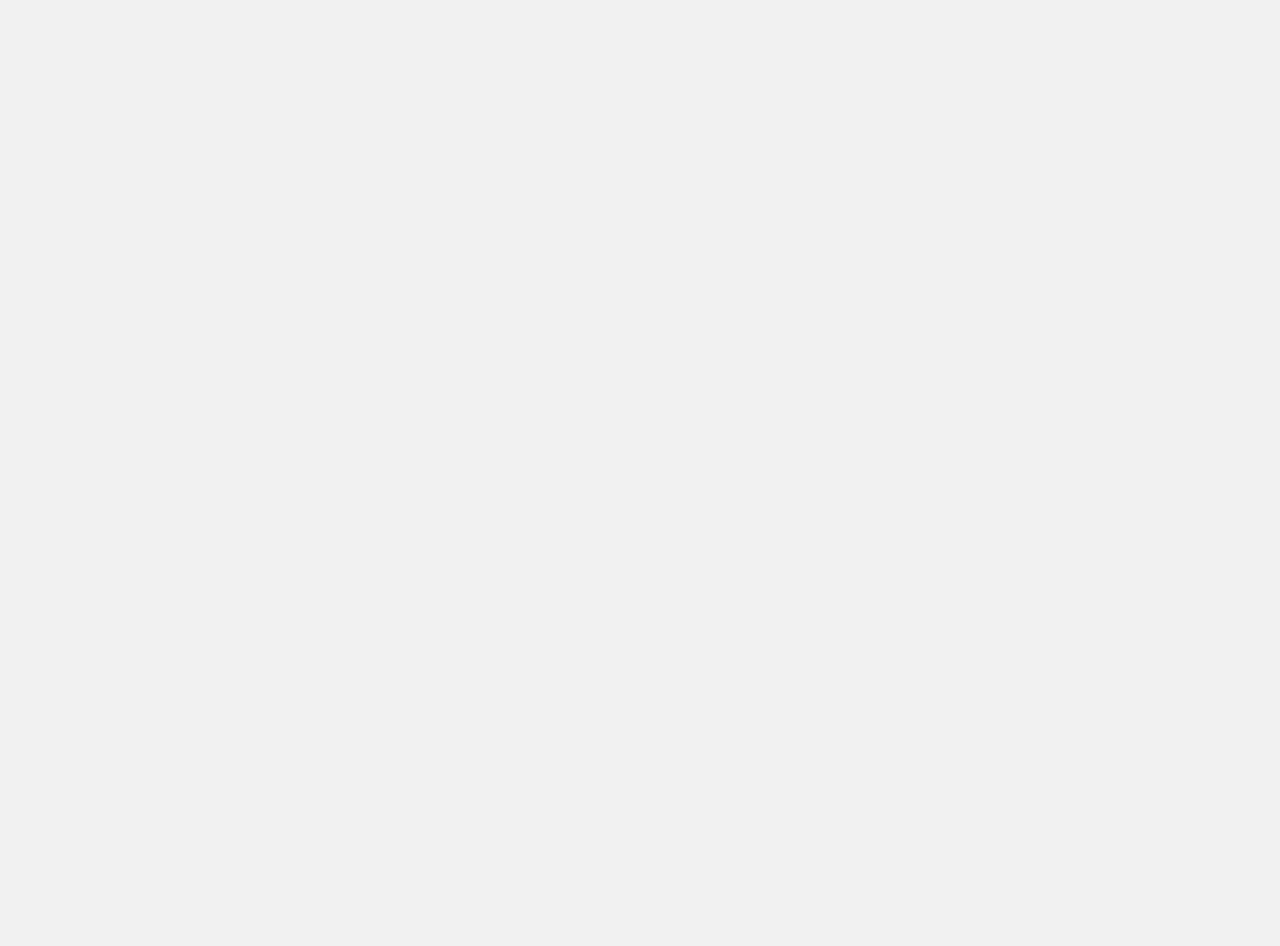
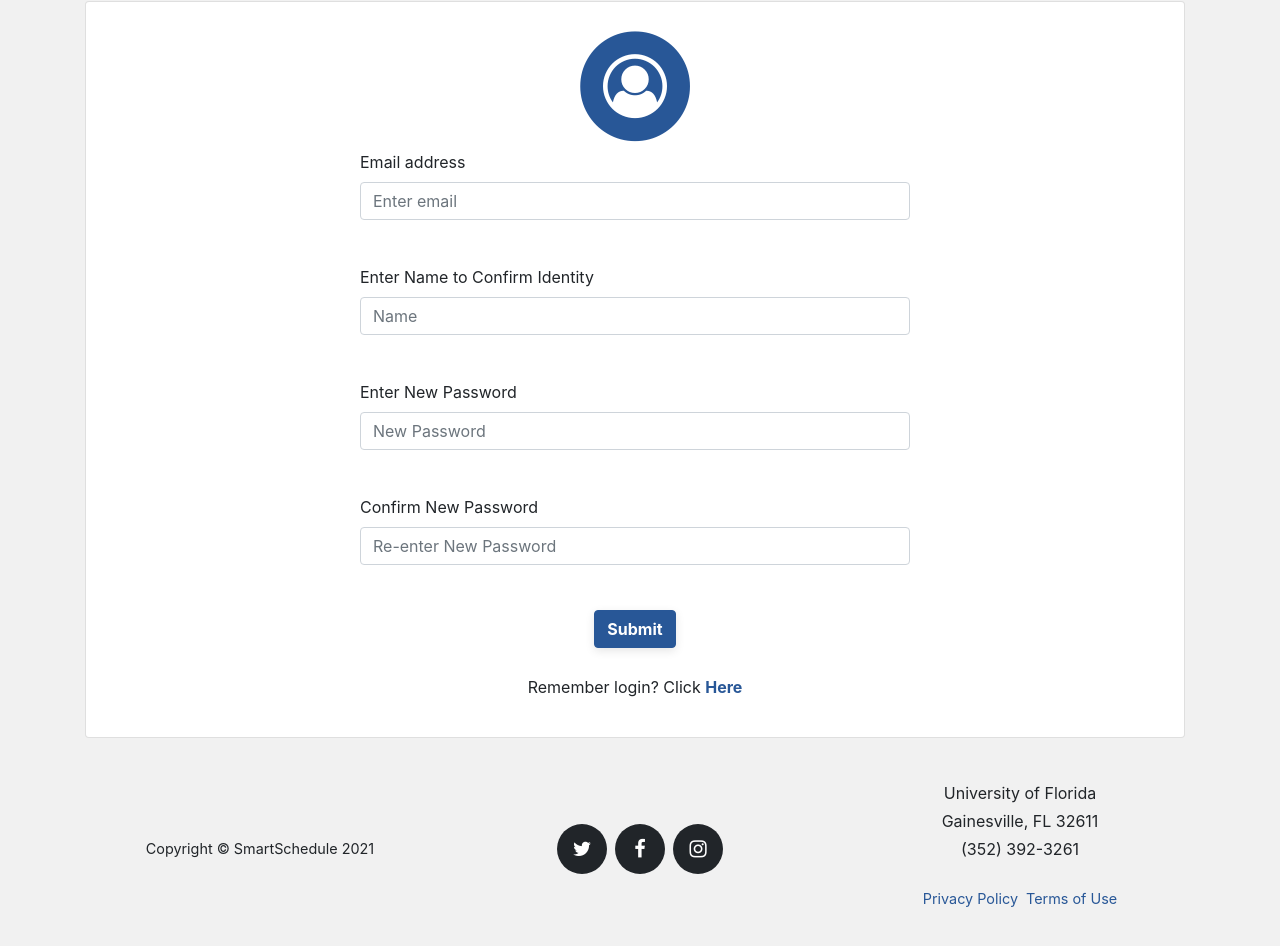
Before and after one commit to frongilloz/SmartSchedule, a React (Create React App) app in the folder ss-app/front/: page /forgot in a window 1280 px wide. Shown: the part 492-1438 px from the top of the page. Before the commit the page ends 800 px from the top, so only its background shows below. Built offline with nearby package versions, Linux system fonts and the light colour scheme.

Commit message:
Forgot PW functionality

```diff
--- a/ss-app/front/src/components/Main.js
+++ b/ss-app/front/src/components/Main.js
@@ -7,6 +7,7 @@ import {
   About_Us,
   Login,
   Sign_Up,
+  Forgot_Password,
   Profile
 } from './pages'; // import our pages
 
@@ -30,6 +31,7 @@ const Main = props => (
         )}
       />
       <Route exact path='/sign-up' component={Sign_Up} />
+      <Route exact path='/forgot' component={Forgot_Password} />
       <Route
         exact path='/user-profile'
         component={() => (
--- /dev/null
+++ b/ss-app/front/src/components/Pages/Forgot_Password.js
@@ -0,0 +1,159 @@
+import React, { Component, useState } from 'react';
+
+import { Form, Col, Button, Card } from 'react-bootstrap';
+import './basic.css';
+
+const Forgot_Password = props => {
+  //internal change functions
+  const emailInt = event => {
+    //change by calling App external function
+    props.emailUpdate(event.target.value);
+  };
+
+  const nameInt = event => {
+    //change by calling App external function
+    props.nameUpdate(event.target.value);
+  };
+
+  //local password variables
+  const [pass1, setPass1] = useState('');
+  const [pass2, setPass2] = useState('');
+
+  const newPassInt = event => {
+    //change by calling App external function
+    props.NewPassUpdate(event.target.value);
+
+    //passwrod confirm
+    setPass1(event.target.value);
+  };
+
+  const newPassCInt = event => {
+    //change by calling App external function
+    props.NewPassCUpdate(event.target.value);
+
+    //passwrod confirm
+    setPass2(event.target.value);
+  };
+
+  //Check the password to make sure they match
+  const checkPassword = event => {
+    //check password
+    //if valid, call the props.save method and display a success message
+    if (pass1 === pass2) {
+      console.log('passwords do match');
+
+      //call the external save function
+      props.save(event);
+    }
+    //if not, display error message and do no call save method
+    else {
+      //prevent refresh
+      event.preventDefault();
+
+      //log to console
+      console.log('passwords do not match');
+
+      //display error message
+      let labelElement = document.getElementById('submit_message');
+      labelElement.innerHTML = 'Passwords do not match. Please try again.';
+      labelElement.className = 'alert alert-danger';
+      labelElement.style.display = 'block';
+    }
+  };
+
+  return (
+    <div className='App'>
+      <header className='masthead'>
+        <div className='container'>
+          <div className='intro-text'>
+            <div className='intro-heading text-uppercase'>Forgot Password</div>
+          </div>
+        </div>
+      </header>
+
+      <div className='container'>
+        <Card body style={{ width: '1100px' }}>
+          <div className='container' style={{ width: '600px' }} v>
+            <div className='col-12'>
+              <span className='fa-stack fa-4x'>
+                <i className='fa fa-circle fa-stack-2x text-primary'></i>
+                <i className='fa fa-user-circle-o fa-stack-1x fa-inverse'></i>
+              </span>
+
+              <Form onSubmit={checkPassword}>
+                <Form.Row>
+                  <Form.Label>Email address</Form.Label>
+                  <Form.Control
+                    input
+                    type='email'
+                    placeholder='Enter email'
+                    id='email'
+                    onChange={emailInt}
+                  />
+                </Form.Row>
+
+                <div className='h1_p'>
+                  <Form.Row>
+                    <Form.Label>Enter Name to Confirm Identity</Form.Label>
+                    <Form.Control
+                      input
+                      placeholder='Name'
+                      id='name'
+                      onChange={nameInt}
+                    />
+                  </Form.Row>
+                </div>
+
+                <div className='h1_p'>
+                  <Form.Row>
+                    <Form.Label>Enter New Password</Form.Label>
+                    <Form.Control
+                      input
+                      type='password'
+                      placeholder='New Password'
+                      id='password'
+                      onChange={newPassInt}
+                    />
+                  </Form.Row>
+                </div>
+
+                <div className='h1_p'>
+                  <Form.Row>
+                    <Form.Label>Confirm New Password</Form.Label>
+                    <Form.Control
+                      input
+                      type='password'
+                      placeholder='Re-enter New Password'
+                      id='passwordC'
+                      onChange={newPassCInt}
+                    />
+                  </Form.Row>
+                </div>
+
+                <div className='h1_p'>
+                  <Button variant='primary' type='submit'>
+                    Submit
+                  </Button>
+                </div>
+              </Form>
+
+              <div className='h1_p_1'>
+                <p>
+                  Remember login? Click
+                  <a href='/login'>
+                    {' '}
+                    <b>Here</b>
+                  </a>
+                </p>
+              </div>
+
+              <p id='submit_message'></p>
+            </div>
+          </div>
+        </Card>
+      </div>
+    </div>
+  );
+};
+
+export default Forgot_Password;
--- a/ss-app/front/src/components/Pages/Login.js
+++ b/ss-app/front/src/components/Pages/Login.js
@@ -10,9 +10,6 @@ const Login = props => {
 
     //change by calling App external function
     props.checkEmail(event.target.value);
-
-    //log
-    console.log('email: ', event.target.value);
   };
 
   const addPassInt = event => {
@@ -20,9 +17,6 @@ const Login = props => {
 
     //change by calling App external function
     props.checkPass(event.target.value);
-
-    //log
-    console.log('password: ', event.target.value);
   };
 
   useEffect(() => {
--- a/ss-app/front/src/components/pages.js
+++ b/ss-app/front/src/components/pages.js
@@ -8,6 +8,7 @@ import Four_Year_Content from './Pages/Four_Year';
 import About_Us_Content from './Pages/About_Us';
 import Login_Content from './Pages/Login';
 import Sign_Up_Content from './Pages/Sign_Up';
+import Forgot_Password_Content from './Pages/Forgot_Password';
 import Profile_Content from './Pages/Profile';
 
 // import the generate schedule function
@@ -324,6 +325,7 @@ export const Sign_Up = () => {
       password: passAdd
     };
 
+
     try {
       console.log('Post User sent');
       const s = await axios.post('/api/users/', newUser);
@@ -419,6 +421,80 @@ export const Login = props => {
   );
 };
 
+export const Forgot_Password = () => {
+  const [email, setEmail] = useState('');
+  const [name, setName] = useState('');
+  const [newPass, setNewPass] = useState('');
+  const [newPassC, setnewPassC] = useState('');
+  const [reload, setReload] = useState(false);
+
+  const emailUpdate = value => {
+    setEmail(value);
+  };
+  const nameUpdate = value => {
+    setName(value);
+  };
+  const NewPassUpdate = value => {
+    setNewPass(value);
+  };
+  const NewPassCUpdate = value => {
+    setnewPassC(value);
+  };
+
+  const save = async event => {
+    //prevent the refresh of page on submit
+    event.preventDefault();
+
+    //log
+    console.log('save Forgot Password() called');
+    console.log('email: ', email);
+    console.log('name: ', name);
+    //console.log('newPass: ', newPass);
+    //console.log('newPassC: ', newPassC);
+
+    let User = {
+      FNme: name,
+      email: email,
+      newPass: newPass
+    };
+
+    try {
+      console.log('PW reset sent');
+      const s = await axios.put('/api/users/forgot', User);
+      if (s.status == 200) {
+        setReload(true);
+      }
+    } catch (err) {
+      return false;
+    }
+    console.log('trying reload');
+
+    //TODO: need to query the database based on the email
+    //then update the user schema with the new password
+  };
+
+  // redirect to login once password reset
+  if (reload) {
+    console.log('caught redirect');
+    setTimeout(() => {
+      setReload(false);
+    }, 10000);
+    return <Redirect to='/login' />;
+  }
+
+  return (
+    <div>
+      <Forgot_Password_Content
+        emailUpdate={emailUpdate}
+        nameUpdate={nameUpdate}
+        NewPassUpdate={NewPassUpdate}
+        NewPassCUpdate={NewPassCUpdate}
+        save={save}
+      />
+    </div>
+  );
+};
+
 export const Profile = props => {
   // Send GET request to get the current user logged in
   //Get user currently logged in (sessions), then get information from the user db
```
Also changed, not shown: 2 other files (tests, documents, lock files or other folders).
